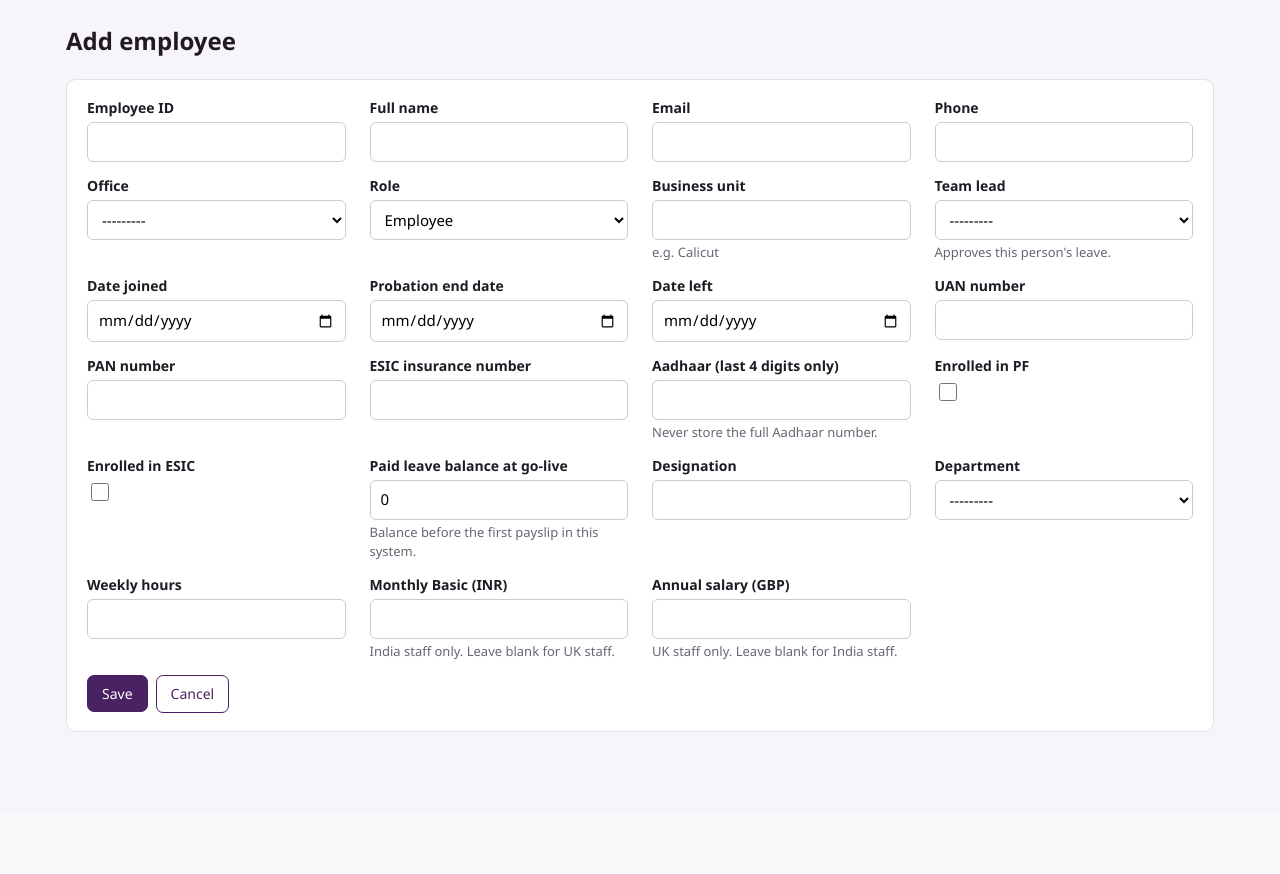
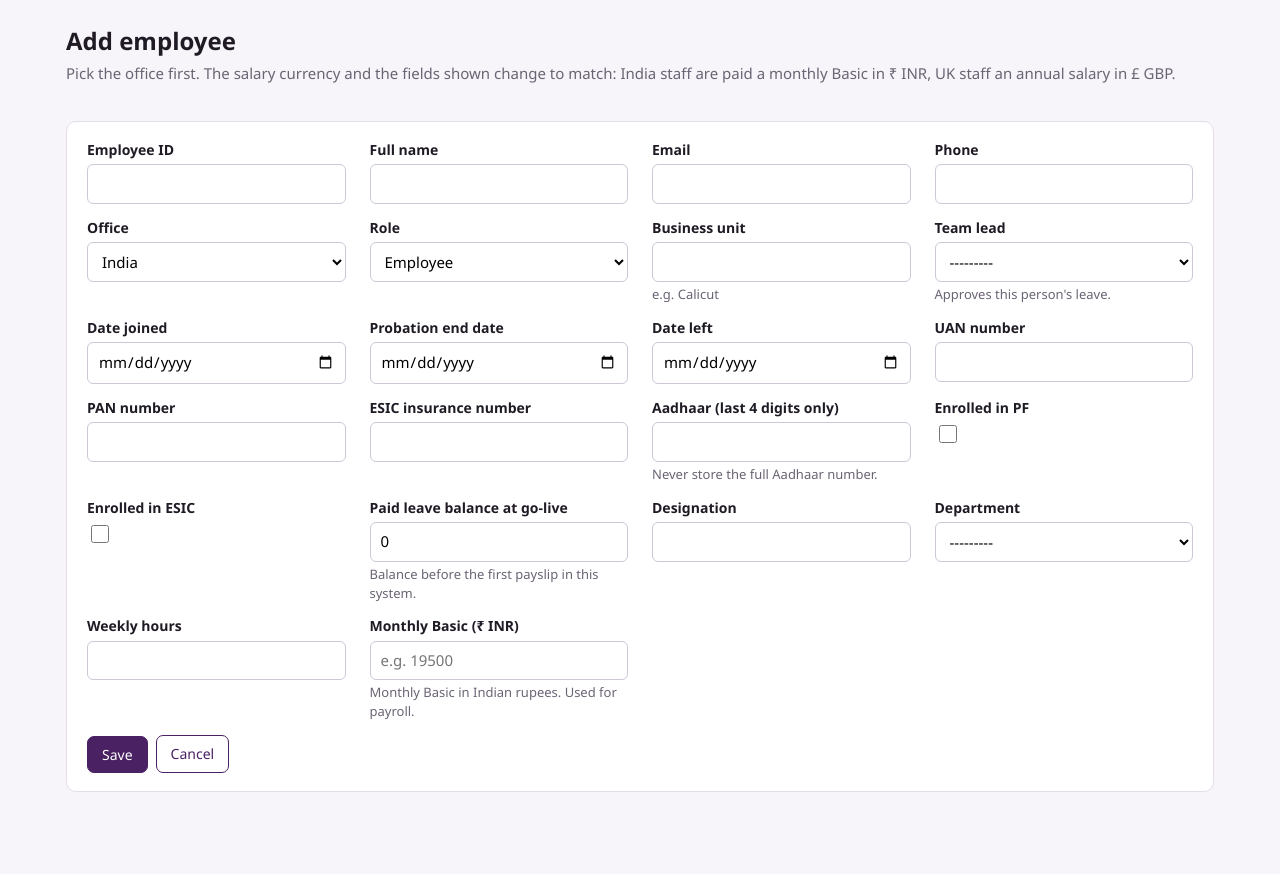
Before and after one commit to ariaann007/Tribe, a Django app: page /employees/new/ in a window 1280 px wide. Shown: the part 56-930 px from the top of the page. Before the commit the page ends 788 px from the top, so only its background shows below. Run offline with Django 5.2, Linux system fonts and the light colour scheme; the visitor is signed in with stand-in values (Sample User, id 1); data that the repository does not hold is empty.

Commit message:
Make each employee's file follow their office (INR vs GBP)
Add employee has one salary field that switches between Monthly Basic
(INR) and Annual salary (GBP) with the office, hides India-only
statutory fields for UK staff and filters departments by office. The
edit form drops India-only fields for UK staff, and history forms label
the currency explicitly.

Co-Authored-By: Claude Opus 5.5 <noreply@anthropic.com>

```diff
--- a/hr/forms.py
+++ b/hr/forms.py
@@ -4,6 +4,16 @@ from django.contrib.auth import get_user_model, password_validation
 from .models import Advance, Department, Employee, EmploymentRecord, LeaveRequest, Office, Payslip
 
 DATE = forms.DateInput(attrs={"type": "date"})
+
+# Fields that only apply to India staff (statutory details and paid-leave balance).
+INDIA_ONLY_FIELDS = [
+    "uan", "pan", "esic_ip_number", "aadhaar_last4", "pf_enrolled", "esic_enrolled", "opening_leave_balance",
+]
+
+SALARY_LABELS = {
+    Office.INDIA: ("Monthly Basic (₹ INR)", "Monthly Basic salary in Indian rupees."),
+    Office.UK: ("Annual salary (£ GBP)", "Annual salary in pounds sterling."),
+}
 
 
 class EmployeeForm(forms.ModelForm):
@@ -21,6 +31,12 @@ class EmployeeForm(forms.ModelForm):
         super().__init__(*args, **kwargs)
         self.fields["team_lead"].queryset = Employee.objects.filter(role__in=["team_lead", "admin"])
 
+    def limit_to_office(self, office):
+        """Drop fields that don't apply to this office."""
+        if office == Office.UK:
+            for name in INDIA_ONLY_FIELDS:
+                self.fields.pop(name, None)
+
 
 class NewEmployeeForm(EmployeeForm):
     """Employee plus their first employment record."""
@@ -28,28 +44,33 @@ class NewEmployeeForm(EmployeeForm):
     designation = forms.CharField(max_length=100)
     department = forms.ModelChoiceField(Department.objects.all(), required=False)
     weekly_hours = forms.DecimalField(max_digits=4, decimal_places=1, required=False)
-    basic_monthly = forms.DecimalField(
-        label="Monthly Basic (INR)", max_digits=12, decimal_places=2, required=False,
-        help_text="India staff only. Leave blank for UK staff.",
-    )
-    annual_salary_gbp = forms.DecimalField(
-        label="Annual salary (GBP)", max_digits=12, decimal_places=2, required=False,
-        help_text="UK staff only. Leave blank for India staff.",
+    salary = forms.DecimalField(
+        label="Salary", max_digits=12, decimal_places=2, required=False, min_value=0,
+        help_text="India: monthly Basic in ₹ INR. UK: annual salary in £ GBP.",
     )
 
     def clean(self):
         data = super().clean()
         office = data.get("office")
-        if office == Office.INDIA and data.get("basic_monthly") is None:
-            self.add_error("basic_monthly", "Basic salary is required for India staff.")
-        if office == Office.UK and data.get("basic_monthly") is not None:
-            self.add_error("basic_monthly", "UK staff have an annual GBP salary instead.")
-        if office == Office.INDIA and data.get("annual_salary_gbp") is not None:
-            self.add_error("annual_salary_gbp", "India staff are paid a monthly INR Basic instead.")
+        salary = data.get("salary")
+        if office == Office.INDIA and salary is None:
+            self.add_error("salary", "Monthly Basic is required for India staff.")
+        data["basic_monthly"] = salary if office == Office.INDIA else None
+        data["annual_salary_gbp"] = salary if office == Office.UK else None
+        if office == Office.UK:
+            # India-only fields may have been filled before the office was switched; ignore them.
+            for name in INDIA_ONLY_FIELDS:
+                data.pop(name, None)
         dept = data.get("department")
         if dept and office and dept.office != office:
             self.add_error("department", "Department belongs to a different office.")
         return data
+
+    def _post_clean(self):
+        super()._post_clean()
+        if self.cleaned_data.get("office") == Office.UK:
+            for name in INDIA_ONLY_FIELDS:
+                setattr(self.instance, name, Employee._meta.get_field(name).get_default())
 
 
 class DepartmentForm(forms.ModelForm):
@@ -66,6 +87,14 @@ class EmploymentRecordForm(forms.ModelForm):
             "reason",
         ]
         widgets = {"effective_from": DATE}
+        labels = {
+            "basic_monthly": SALARY_LABELS[Office.INDIA][0],
+            "annual_salary_gbp": SALARY_LABELS[Office.UK][0],
+        }
+        help_texts = {
+            "basic_monthly": SALARY_LABELS[Office.INDIA][1],
+            "annual_salary_gbp": SALARY_LABELS[Office.UK][1],
+        }
 
 
 class LeaveRequestForm(forms.ModelForm):
--- a/hr/templates/hr/form.html
+++ b/hr/templates/hr/form.html
@@ -8,7 +8,7 @@
     {% if form.non_field_errors %}<div class="alert bad">{{ form.non_field_errors|join:" " }}</div>{% endif %}
     <div class="form-grid">
     {% for field in form %}
-      <div class="field">
+      <div class="field" data-field="{{ field.name }}">
         <label for="{{ field.id_for_label }}">{{ field.label }}</label>
         {{ field }}
         {% if field.help_text %}<span class="helptext">{{ field.help_text }}</span>{% endif %}
@@ -23,4 +23,43 @@
     </div>
   </form>
 </div>
+{% if office_aware %}
+{{ office_aware|json_script:"office-aware" }}
+<script>
+(function () {
+  const cfg = JSON.parse(document.getElementById("office-aware").textContent);
+  const office = document.getElementById("id_office");
+  const dept = document.getElementById("id_department");
+  const salaryLabel = document.querySelector('[data-field="salary"] label');
+  const salaryInput = document.getElementById("id_salary");
+  const salaryHelp = document.querySelector('[data-field="salary"] .helptext');
+  const deptOptions = dept ? [...dept.options] : [];
+
+  function apply() {
+    const o = office.value;
+    cfg.india_only.forEach(function (name) {
+      const box = document.querySelector('[data-field="' + name + '"]');
+      if (box) box.style.display = o === "UK" ? "none" : "";
+    });
+    if (salaryLabel) {
+      salaryLabel.textContent = cfg.salary_labels[o] || "Salary";
+      salaryInput.placeholder = o === "UK" ? "e.g. 35000" : "e.g. 19500";
+      if (salaryHelp) salaryHelp.textContent = o === "UK"
+        ? "Annual salary in pounds sterling. Optional."
+        : "Monthly Basic in Indian rupees. Used for payroll.";
+    }
+    if (dept) {
+      deptOptions.forEach(function (opt) {
+        const belongs = !opt.value || cfg.departments[opt.value] === o;
+        opt.hidden = !belongs;
+        opt.disabled = !belongs;
+      });
+      if (dept.selectedOptions[0] && dept.selectedOptions[0].disabled) dept.value = "";
+    }
+  }
+  office.addEventListener("change", apply);
+  apply();
+})();
+</script>
+{% endif %}
 {% endblock %}
--- a/hr/views.py
+++ b/hr/views.py
@@ -11,6 +11,7 @@ from django.views.decorators.http import require_POST
 
 from . import payroll, services
 from .forms import (
+    INDIA_ONLY_FIELDS, SALARY_LABELS,
     AdminLeaveForm, AdvanceForm, CreateLoginForm, DepartmentForm, EmployeeForm, EmploymentRecordForm, LeaveRequestForm,
     NewEmployeeForm, NewRunForm, PayslipInputsForm, ResetPasswordForm,
 )
@@ -115,7 +116,7 @@ def employee_detail(request, pk):
 @admin_required
 @transaction.atomic
 def employee_new(request):
-    form = NewEmployeeForm(request.POST or None)
+    form = NewEmployeeForm(request.POST or None, initial={"office": Office.INDIA})
     form.fields["department"].queryset = Department.objects.all()
     if request.method == "POST" and form.is_valid():
         e = form.save(commit=False)
@@ -131,13 +132,23 @@ def employee_new(request):
         audit(request.user, "employee.created", e)
         messages.success(request, f"{e.full_name} added.")
         return redirect("employee_detail", pk=e.pk)
-    return render(request, "hr/form.html", {"form": form, "title": "Add employee", "back": "employee_list"})
+    return render(request, "hr/form.html", {
+        "form": form, "title": "Add employee", "back": "employee_list",
+        "office_aware": {
+            "india_only": INDIA_ONLY_FIELDS,
+            "salary_labels": {k: v[0] for k, v in SALARY_LABELS.items()},
+            "departments": {str(d.pk): d.office for d in Department.objects.all()},
+        },
+        "intro": "Pick the office first. The salary currency and the fields shown change to match: "
+                 "India staff are paid a monthly Basic in ₹ INR, UK staff an annual salary in £ GBP.",
+    })
 
 
 @admin_required
 def employee_edit(request, pk):
     e = get_object_or_404(Employee, pk=pk)
     form = EmployeeForm(request.POST or None, instance=e)
+    form.limit_to_office(e.office)
     form.fields["office"].disabled = True
     form.fields["team_lead"].queryset = form.fields["team_lead"].queryset.exclude(pk=e.pk)
     demoting_self = (
```
Also changed, not shown: hr/tests/test_flow.py (+49 -4 lines).
